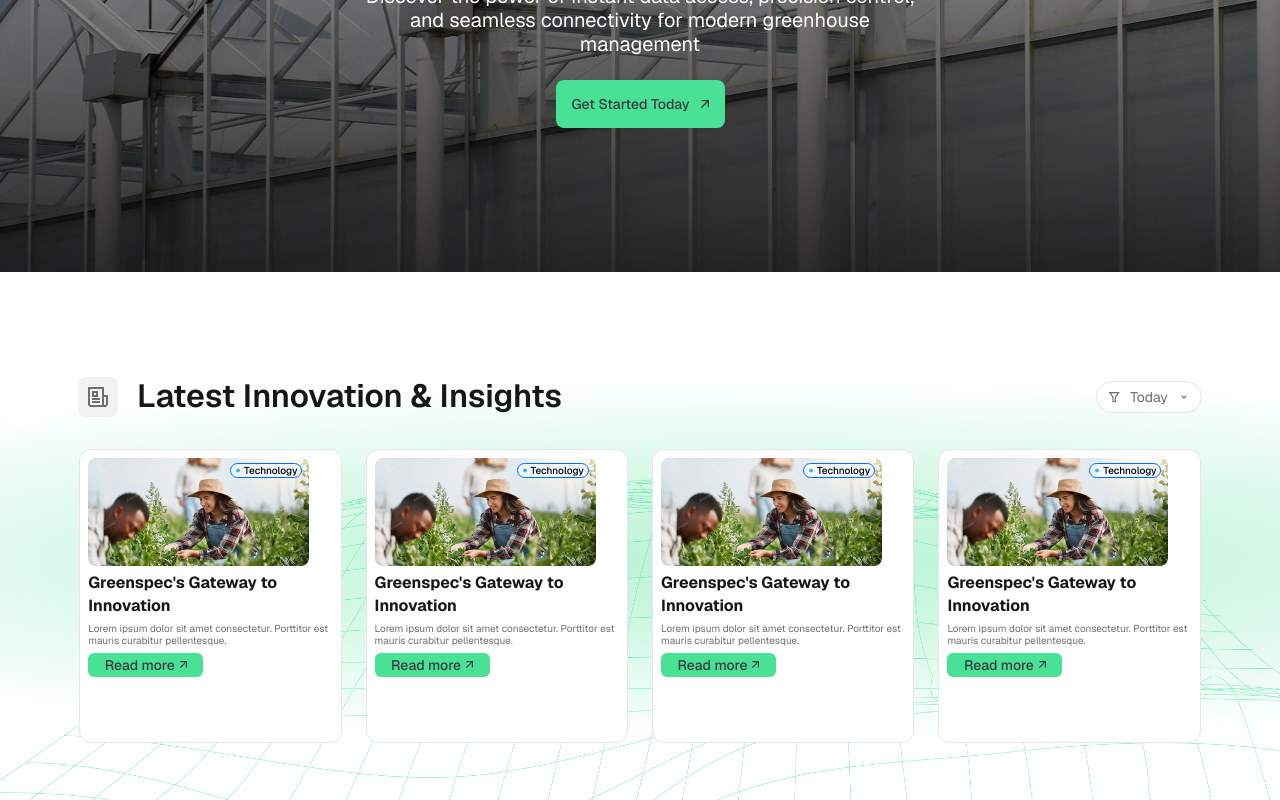
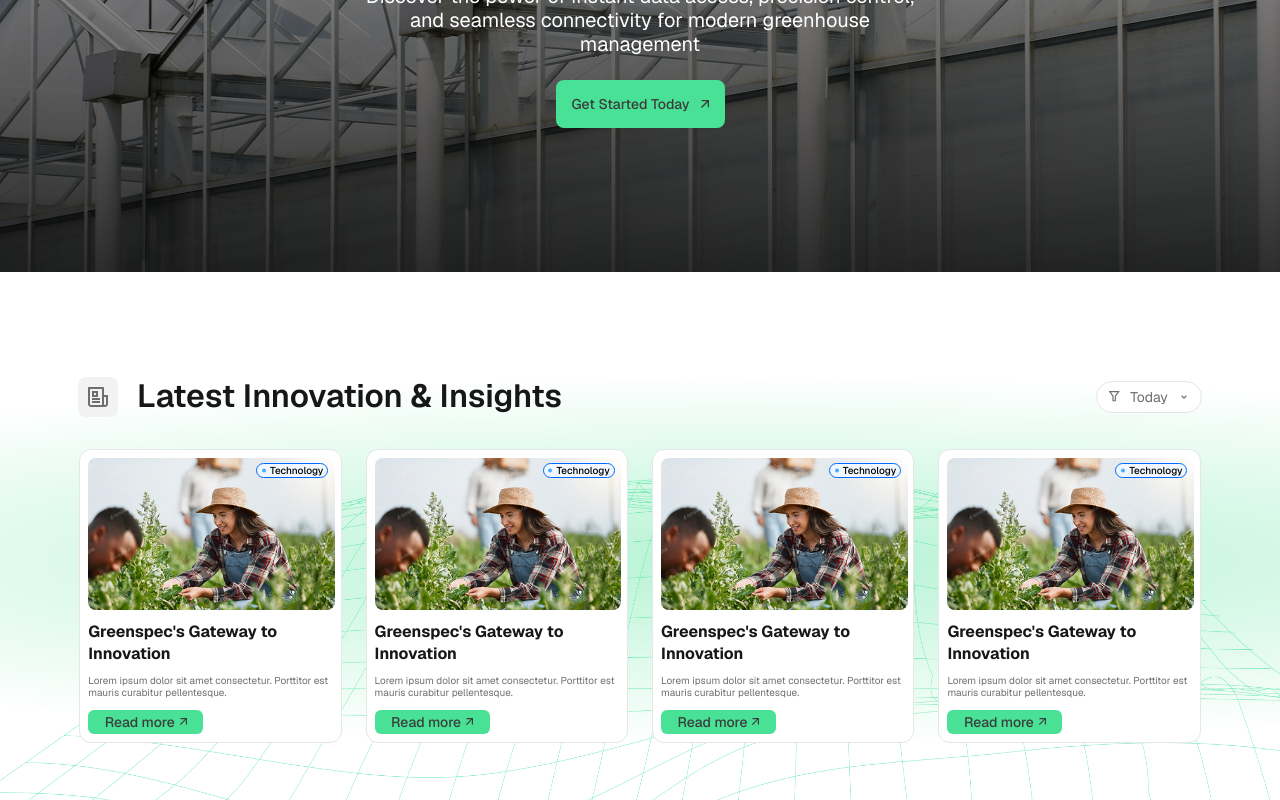
Before and after one commit to Johan2021usa/greenspec-project, an Angular app: page / in a window 1280 px wide. Shown: the part 410-1210 px from the top of the page. Built offline with nearby package versions, Linux system fonts and the light colour scheme.

Commit message:
0.0.11.4 Feat(Cards desktop sizes completed, pending hover animation)

```diff
--- a/src/app/components/gallery/card/card.component.css
+++ b/src/app/components/gallery/card/card.component.css
@@ -82,6 +82,7 @@
   background-color: transparent;
   box-sizing: border-box;
   transition: all 250ms ease-in-out;
+  cursor: pointer;
 }
 .--primary{
   background-color: var(--green-500);
@@ -114,7 +115,30 @@
 /* Desktop */
 @media screen and (min-width:1120px) {
   .card{
-    height: 18.37rem;
+    justify-content: space-between;
+    flex-wrap: wrap;
+    min-height: 18.40rem;
+    max-height: 21.37rem;
     width: 16.40rem;
+    row-gap: 0.5rem;
+    box-sizing: border-box;
   }
+  .card__header{
+    display: flex;
+    width: 15.43rem;
+    height: 9.5rem;
+  }
+  .card__img{
+    width: 100%;
+    height: auto;
+    object-fit: cover;
+    border-radius: 0.5rem;
+  }
+  /* .card:hover{
+    height: 342px;
+  }
+  .card:hover .card__header{
+    width: auto;
+    height: 12.5rem;
+  } */
 }
--- a/src/app/components/gallery/gallery.component.css
+++ b/src/app/components/gallery/gallery.component.css
@@ -7,6 +7,7 @@
   align-items: center;
   min-height: 30rem;
   box-sizing: border-box !important;
+  /* border: 1px solid red; */
 }
 .gallery__3d-container {
   z-index: -1;
@@ -192,6 +193,7 @@ app-card{
     display: flex;
     flex-direction: column;
     width: 70.25rem;
+    /* border: 1px solid red; */
   }
   .header{
     display: flex;
```
